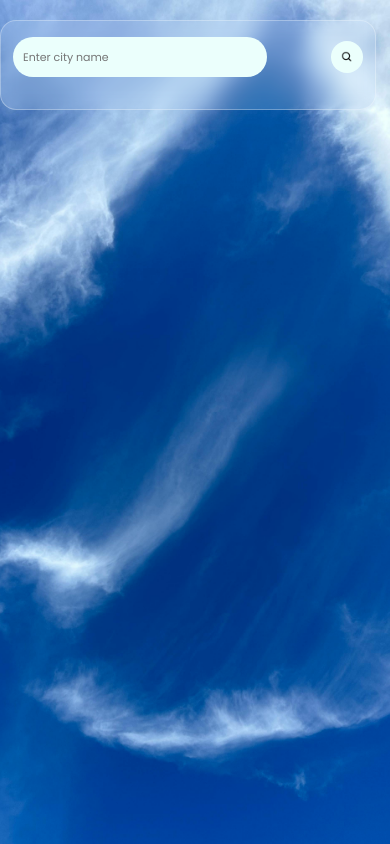
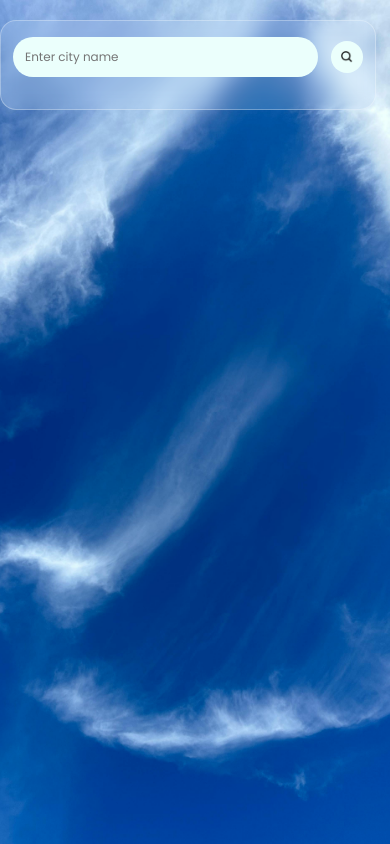
Before and after one commit to vicappsdevelopment/weather-app, a plain HTML site: page index.htm in a window 390 px wide. Drawn offline with Linux system fonts and the light colour scheme.

Commit message:
Νέες αλλαγές

```diff
--- a/style.css
+++ b/style.css
@@ -224,9 +224,6 @@ img.glow {
     padding: 10px 14px;
   }
 
-  .details {
-    flex-direction: row;
-}
   .search button {
     width: 36px;
     height: 36px;
@@ -265,6 +262,7 @@ img.glow {
   }
 }
 
+/* Responsive for small phones */
 @media (max-width: 400px) {
   .card {
     width: 100%;
@@ -272,25 +270,14 @@ img.glow {
     margin: 20px 0 0;
   }
 
-  .search {
-    gap: 6px;
-  }
-
   .search input {
-    font-size: 11px;
-    padding: 6px 10px;
-    flex: 1;
-    max-width: 65vw;
+    font-size: 12px;
+    padding: 8px 12px;
   }
 
   .search button {
     width: 32px;
     height: 32px;
-    border-radius: 32px;
-  }
-
-  .search button img {
-    width: 12px;
   }
 
   .weather h1 {
@@ -301,12 +288,7 @@ img.glow {
     font-size: 22px;
   }
 
-  .weather-icon {
-    width: 70px;
-  }
-
   .details {
-    flex-direction: column;
     gap: 8px;
   }
 
@@ -328,3 +310,22 @@ img.glow {
     font-size: 9px;
   }
 }
+@media (max-width: 768px) {
+  /* Reduce main weather icon size on tablets and smaller screens */
+  .weather-icon {
+    width: 90px; /* smaller than default 120px */
+  }
+}
+
+@media (max-width: 400px) {
+  /* Further reduce weather icon on very small mobile screens */
+  .weather-icon {
+    width: 70px; /* even smaller for very small devices */
+  }
+
+  .details {
+    flex-direction: column;
+  }
+
+
+}
```
